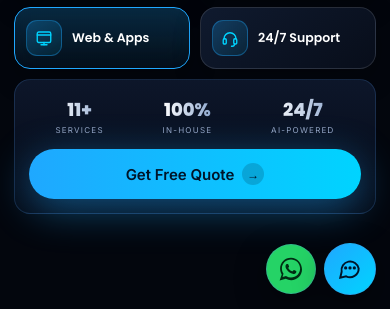
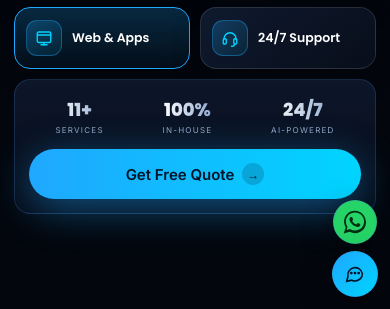
Before and after one commit to dangerous83/CREAIVA, a website with bundled scripts: page index.html in a window 390 px wide. Shown: the part 535-844 px from the top of the page. Built offline with nearby package versions, Linux system fonts and the light colour scheme.

Commit message:
Keep mobile contact buttons clear of actions

```diff
--- a/assets/assistant.css
+++ b/assets/assistant.css
@@ -30,8 +30,10 @@
 .ca-panel :focus-visible, .ca-launchers :focus-visible { outline: 2px solid #00d4ff; outline-offset: 3px; }
 .ca-note { margin: 0; padding: 0 18px 12px; background: #060b17; color: #aab9d4; font-size: 10px; line-height: 1.5; }
 @media(max-width: 640px) {
-  .ca-launchers { right: 14px; bottom: max(14px,env(safe-area-inset-bottom)); gap: 8px; }
-  .ca-launch { width: 52px; height: 52px; min-width: 52px; min-height: 52px; }
-  .ca-panel { right: 12px; bottom: max(78px,calc(env(safe-area-inset-bottom) + 64px)); width: calc(100vw - 24px); height: min(620px,calc(100dvh - 96px)); }
+  .ca-launchers { right: 12px; bottom: max(12px,env(safe-area-inset-bottom)); flex-direction: column; gap: 7px; }
+  .ca-launch { width: 46px; height: 46px; min-width: 46px; min-height: 46px; }
+  .ca-launch svg { width: 22px; height: 22px; }
+  .ca-whatsapp { width: 44px; height: 44px; }
+  .ca-panel { right: 10px; bottom: max(70px,calc(env(safe-area-inset-bottom) + 58px)); width: calc(100vw - 20px); height: min(620px,calc(100dvh - 86px)); }
 }
 @media(prefers-reduced-motion: reduce) { .ca-panel *, .ca-launchers * { animation: none !important; transition: none !important; } }
```
